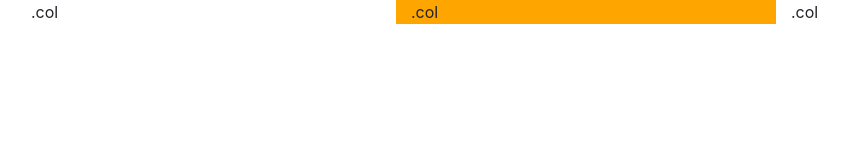
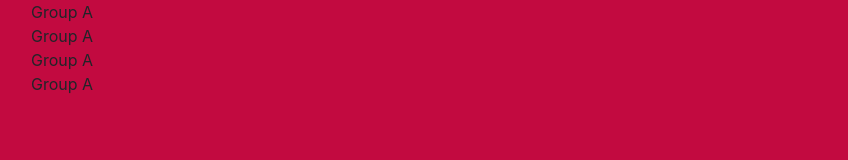
Before and after one commit to gaabrielalex/Frameworks-Front-End, a plain HTML site: page Aula 02/index.html in a window 1280 px wide. Shown: the whole page, without its empty margins (54-902 px from the left). Drawn offline with nearby package versions, Linux system fonts and the light colour scheme.

Commit message:
Add files via upload

```diff
--- a/Aula 02/index.html
+++ b/Aula 02/index.html
@@ -4,26 +4,33 @@
 <head>
     <title>Bootstrap 4 Example</title>
     <meta charset="utf-8">
-    <meta name="viewport" content="width-device-width, initial-scale-1">
     <link rel="stylesheet" href="style.css"/>
+    <meta name="viewport" content="width=device-width, initial-scale=1">
     <link rel="stylesheet" href="https://maxcdn.bootstrapcdn.com/bootstrap/4.3.1/css/bootstrap.min.css">
     <script src="https://ajax.googleapis.com/ajax/libs/jquery/3.4.1/jquery.min.js"></script>
-    <script src="https://cdnjs.cloudflare.com/ajax/libs/poppar.js/1.14.7/und/popper.min.ja">
-    </script>
+    <script src="https://cdnjs.cloudflare.com/ajax/libs/popper.js/1.14.7/umd/popper.min.js"></script>
     <script src="https://maxcdn.bootstrapcdn.com/bootstrap/4.3.1/js/bootstrap.min.js"></script>
 </head>
-<body>
+<body id="body">
 
     <div class="container">
         <div class="row">
             <div class="col">
-                .col
-            </div>
-            <div class="col cm">
-                .col
-            </div>
-            <div class="col">
-                .col
+                <div class="container">
+                   <div class="row">
+                        Group A
+                    </div>
+                    <div class="row">
+                        Group A
+                    </div>
+                    <div class="row">
+                        Group A
+                    </div>
+                    <div class="row">
+                        Group A
+                    </div>
+                </div>
+
             </div>
         </div>
     </div>
--- a/Aula 02/style.css
+++ b/Aula 02/style.css
@@ -1,3 +1,5 @@
-.col:nth-child(2) {
-    background-color: orange;
+#body {
+    background-color: #c20a40;
+    width: 100vw;
+    height: 100vh;
 }
```
